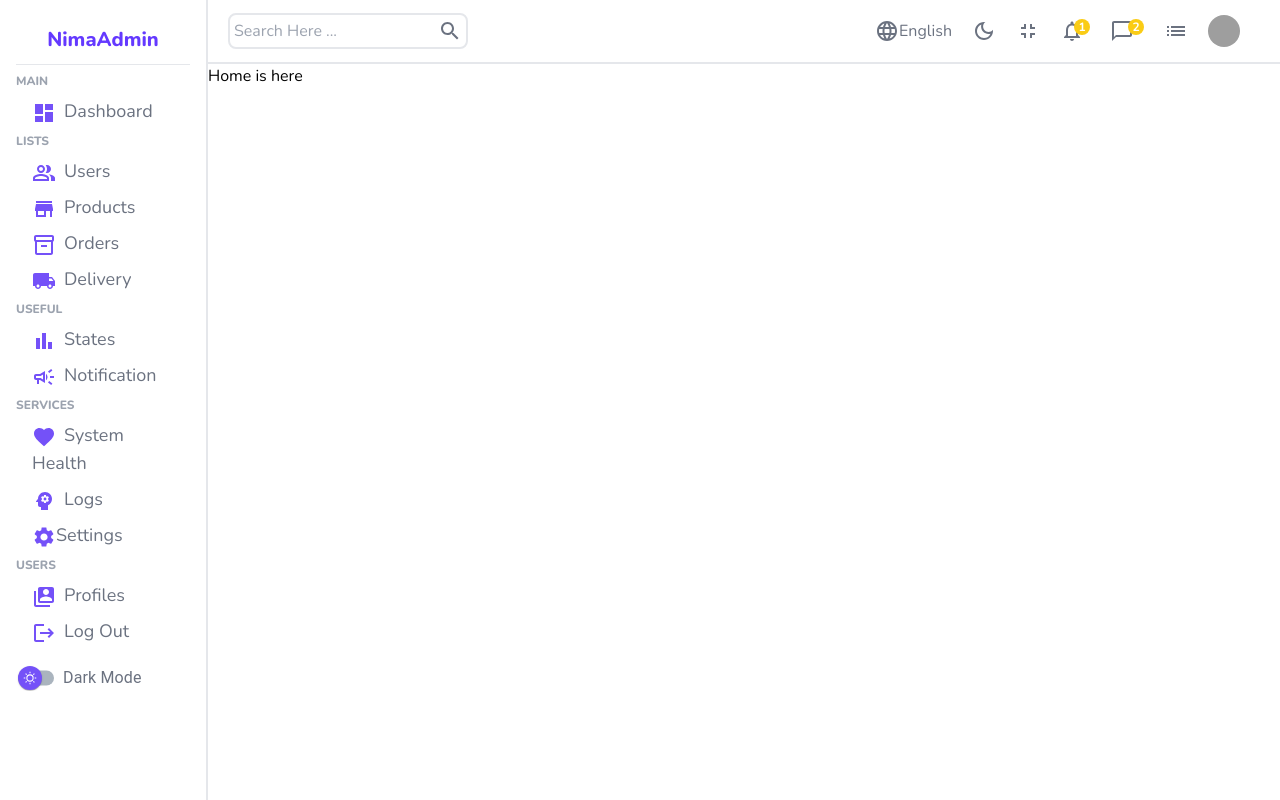
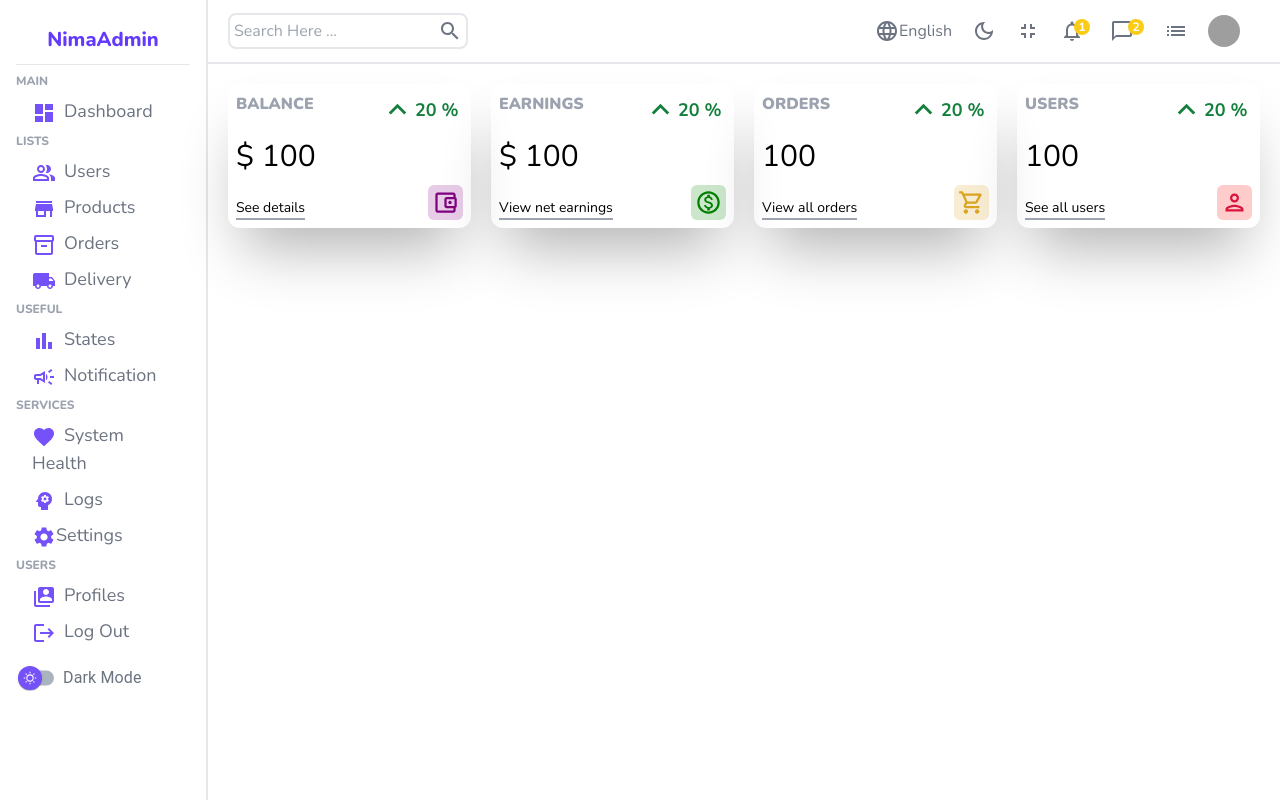
Before and after one commit to NimaZeighami/handy-dashboard, a React (Create React App) app: page / in a window 1280 px wide. Built offline with nearby package versions, Linux system fonts and the light colour scheme; grey boxes are pictures that could not be loaded.

Commit message:
add widget

```diff
--- a/src/Components/Layout/Sidebar/Sidebar.jsx
+++ b/src/Components/Layout/Sidebar/Sidebar.jsx
@@ -1,4 +1,6 @@
-//* For Better Readability instead of using div with un-meaningful tailwind className I've used something that atleast gives a little hint to me about it.
+//* For Better Readability instead of using div with un-meaningful tailwind className
+//* I've used something that atleast gives a little hint to me about it.
+
 import BarChartIcon from "@mui/icons-material/BarChart";
 import CampaignOutlinedIcon from "@mui/icons-material/CampaignOutlined";
 import DashboardIcon from "@mui/icons-material/Dashboard";
--- /dev/null
+++ b/src/Components/Widget.jsx
@@ -0,0 +1,94 @@
+//* For Better Readability instead of using div with un-meaningful tailwind className
+//* I've used something that atleast gives a little hint to me about it.
+
+import AccountBalanceWalletOutlinedIcon from "@mui/icons-material/AccountBalanceWalletOutlined";
+import KeyboardArrowUpIcon from "@mui/icons-material/KeyboardArrowUp";
+import MonetizationOnOutlinedIcon from "@mui/icons-material/MonetizationOnOutlined";
+import PersonOutlinedIcon from "@mui/icons-material/PersonOutlined";
+import ShoppingCartOutlinedIcon from "@mui/icons-material/ShoppingCartOutlined";
+
+const Widget = ({ type }) => {
+  //temporary
+  const amount = 100;
+  const diff = 20;
+
+  const dataMap = {
+    user: {
+      title: "USERS",
+      isMoney: false,
+      link: "See all users",
+      icon: (
+        <PersonOutlinedIcon
+          fontSize="large"
+          className="p-1 ml-12 rounded-md self-start"
+          style={{ color: "crimson", backgroundColor: "rgba(255, 0, 0, 0.2)" }}
+        />
+      ),
+    },
+    order: {
+      title: "ORDERS",
+      isMoney: false,
+      link: "View all orders",
+      icon: (
+        <ShoppingCartOutlinedIcon
+          fontSize="large"
+          className="p-1 ml-12 rounded-md self-start"
+          style={{
+            backgroundColor: "rgba(218, 165, 32, 0.2)",
+            color: "goldenrod",
+          }}
+        />
+      ),
+    },
+    earning: {
+      title: "EARNINGS",
+      isMoney: true,
+      link: "View net earnings",
+      icon: (
+        <MonetizationOnOutlinedIcon
+          fontSize="large"
+          className="p-1 ml-12 rounded-md self-start"
+          style={{ backgroundColor: "rgba(0, 128, 0, 0.2)", color: "green" }}
+        />
+      ),
+    },
+    balance: {
+      title: "BALANCE",
+      isMoney: true,
+      link: "See details",
+      icon: (
+        <AccountBalanceWalletOutlinedIcon
+          fontSize="large"
+          className="p-1 ml-12 rounded-md self-start"
+          style={{ backgroundColor: "rgba(128, 0, 128, 0.2)", color: "purple" }}
+        />
+      ),
+    },
+  };
+  const data = dataMap[type] || {};
+
+  return (
+    <widget className="flex flex-1 h-36 justify-between rounded-xl  p-2 shadow-[0_35px_60px_-15px_rgba(0,0,0,0.3)] ">
+      <leftside className="flex flex-col justify-between">
+        <span className="title font-black text-base text-gray-400">
+          {data.title}
+        </span>
+        <span className="counter text-3xl font-light">
+          {data.isMoney && "$"} {amount}
+        </span>
+        <span className="link w-max text-sm border-b-2 border-gray-400">
+          {data.link}
+        </span>
+      </leftside>
+      <rightside className="flex flex-col justify-between">
+        <percentage className="flex items-center text-lg font-bold text-green-700">
+          <KeyboardArrowUpIcon fontSize="large" />
+          {diff} %
+        </percentage>
+        {data.icon}
+      </rightside>
+    </widget>
+  );
+};
+
+export default Widget;
--- a/src/Pages/Home.jsx
+++ b/src/Pages/Home.jsx
@@ -1,11 +1,16 @@
 //* For Better Readability instead of using div with un-meaningful tailwind className I've used something that atleast gives a little hint to me about it.
 
-import React from 'react'
+import Widget from "../Components/Widget";
 
 const Home = () => {
   return (
-    <div>Home is here</div>
-  )
-}
+    <widgets className="flex p-5 gap-5">
+      <Widget type="balance" />
+      <Widget type="earning" />
+      <Widget type="order" />
+      <Widget type="user" />
+    </widgets>
+  );
+};
 
-export default Home
+export default Home;
```
